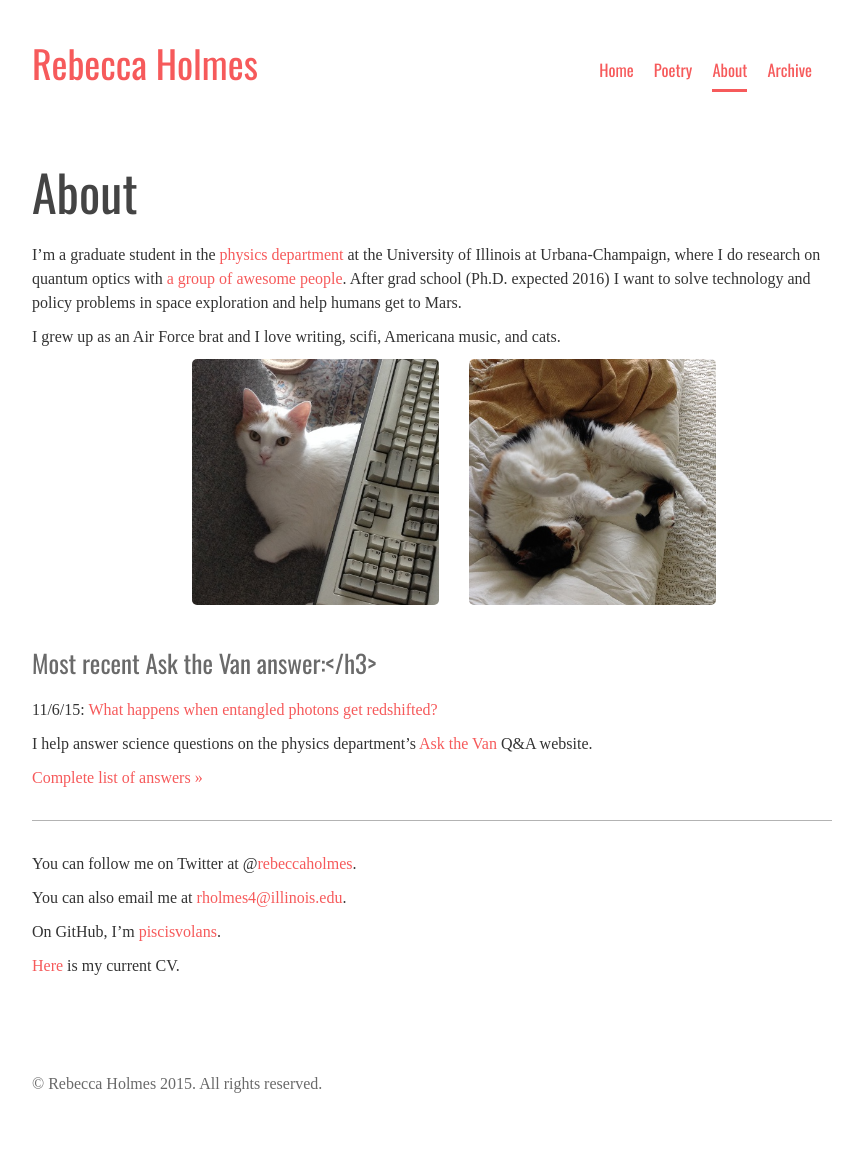
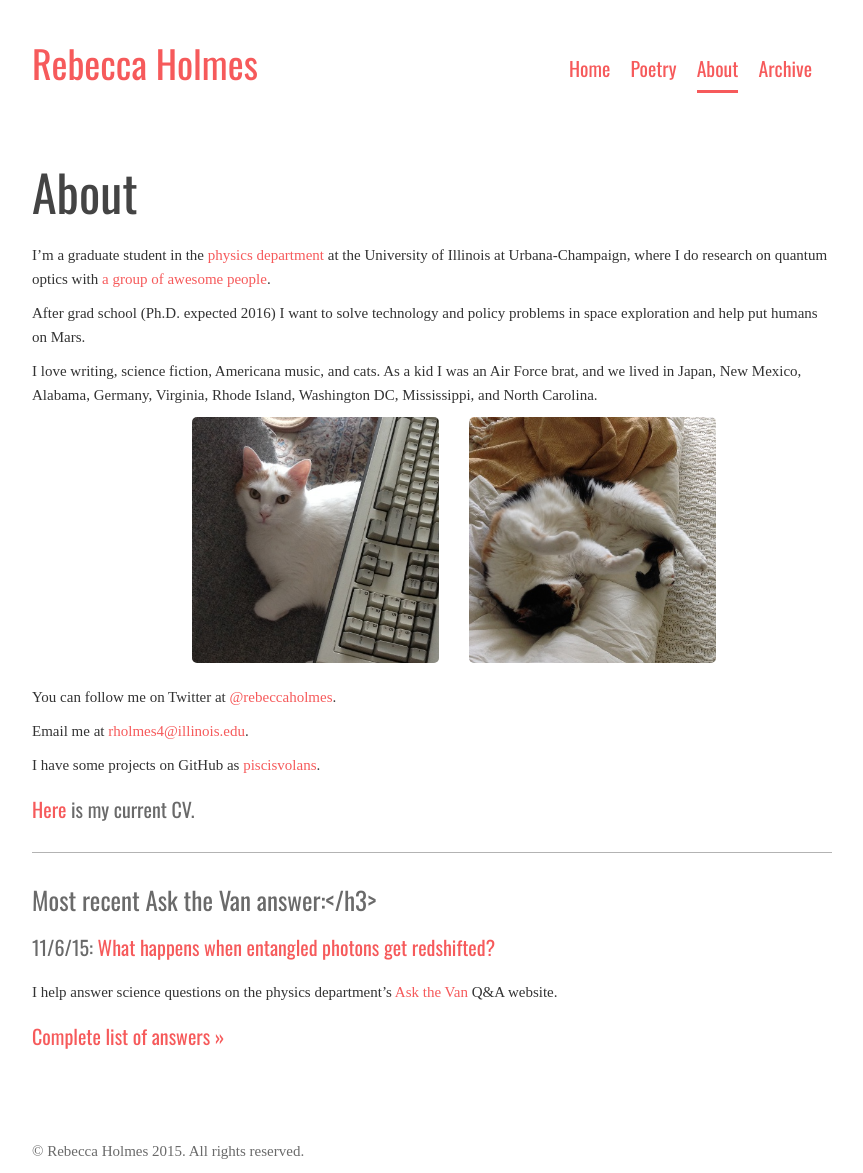
Before and after one commit to piscisvolans/piscisvolans.github.io, a Jekyll site: the page built from about.md, in a window 1280 px wide. Shown: the whole page, without its empty margins (208-1071 px from the left). Built offline with Jekyll 4.4.1, drawn with Linux system fonts in a browser that asks for light colours; nearby versions of some CDN libraries; some web fonts are replaced; Markdown is read by kramdown in place of the engine named in the settings; comment, search, counter and statistics services are not loaded; before the commit the page ends 1106 px from its top, so only the background shows below that.

Commit message:
Finish new layout

```diff
--- a/_layouts/default.html
+++ b/_layouts/default.html
@@ -36,7 +36,7 @@
       </div>
     </div>
 
-	<a class="back-to-top" style="display: inline;" href="#"><i class="glyphicon glyphicon-chevron-up"></i></a>
+	<a class="back-to-top" href="#"><i class="glyphicon glyphicon-chevron-up"></i></a>
 
 	<script type="text/javascript">
 	/* * * CONFIGURATION VARIABLES: EDIT BEFORE PASTING INTO YOUR WEBPAGE * * */
--- a/about.md
+++ b/about.md
@@ -3,9 +3,12 @@ layout: page
 title: "About"
 ---
 
-I'm a graduate student in the [physics department](http://physics.illinois.edu/) at the University of Illinois at Urbana-Champaign, where I do research on quantum optics with [a group of awesome people](http://research.physics.illinois.edu/QI/Photonics/). After grad school (Ph.D. expected 2016) I want to solve technology and policy problems in space exploration and help humans get to Mars.
+I'm a graduate student in the [physics department](http://physics.illinois.edu/) at the University of Illinois at Urbana-Champaign, where I do research on quantum optics with [a group of awesome people](http://research.physics.illinois.edu/QI/Photonics/).
 
-I grew up as an Air Force brat and I love writing, scifi, Americana music, and cats.
+After grad school (Ph.D. expected 2016) I want to solve technology and policy problems in space exploration and help put humans on Mars.
+
+I love writing, science fiction, Americana music, and cats. As a kid I was an Air Force brat, and we lived in Japan, New Mexico, Alabama, Germany, Virginia, Rhode Island, Washington DC, Mississippi, and North Carolina.
+
 <div class="about">
 <div class="container">
 	<div class="row row-centered">
@@ -25,19 +28,20 @@ I grew up as an Air Force brat and I love writing, scifi, Americana music, and c
 </div>
 </div>
 
+You can follow me on Twitter at [@rebeccaholmes](https://twitter.com/rebeccaholmes).
+
+Email me at [rholmes4@illinois.edu](mailto:rholmes4@illinois.edu).
+
+I have some projects on GitHub as [piscisvolans](https://github.com/piscisvolans).
+
+####<a href="{{ site.baseurl }}/public/pdf/webcv_11-15.pdf">Here</a> is my current CV.
+
+<hr>
+
 ###Most recent Ask the Van answer:</h3>
 
-{{ site.data.askthevan.last.date | date: "%-m/%-d/%y"}}: <a href="{{ site.data.askthevan.last.url }}">{{ site.data.askthevan.last.title }}</a>
+####{{ site.data.askthevan.last.date | date: "%-m/%-d/%y"}}: <a href="{{ site.data.askthevan.last.url }}">{{ site.data.askthevan.last.title }}</a>
 
 I help answer science questions on the physics department's [Ask the Van](http://van.physics.illinois.edu/qa/) Q&A website.
 
-<a href="{{ site.baseurl }}/askthevan">Complete list of answers &raquo;</a>
-
-<hr>
-You can follow me on Twitter at @[rebeccaholmes](https://twitter.com/rebeccaholmes).
-
-You can also email me at [rholmes4@illinois.edu](mailto:rholmes4@illinois.edu).
-
-On GitHub, I'm [piscisvolans](https://github.com/piscisvolans).
-
-<a href="{{ site.baseurl }}/public/pdf/webcv_11-15.pdf">Here</a> is my current CV.
+####<a href="{{ site.baseurl }}/askthevan">Complete list of answers &raquo;</a>
--- a/archive.html
+++ b/archive.html
@@ -5,6 +5,6 @@ title: "Archive"
 <h2>Blog posts</h2>
 <ul>
 {% for post in site.posts %}
-<li>{{ post.date | date: '%B %d, %Y' }} &raquo; <a href="{{ post.url }}">{{ post.title }}</a></li>
+<li><h4>{{ post.date | date: '%B %d, %Y' }} &raquo; <a href="{{ post.url }}">{{ post.title }}</a></h4></li>
 {% endfor %}
 </ul>
--- a/public/css/main.css
+++ b/public/css/main.scss
@@ -1,3 +1,20 @@
+---
+---
+
+/* Variables */
+$primary-color: #f65a5b;
+/* $primary-color: #5A5BF6; */
+/* $primary-color: #3E3FAC;*/
+$active-link: darken($primary-color, 20%);
+$body-color: #333;
+$headings-color: #6a6a6a;
+$lighter-headings-color: #999;
+$darker-headings-color: #444;
+$sans-font-stack: Oswald, sans-serif;
+$serif-font-stack: Droid Serif, serif;
+$site-title-font-stack: $sans-font-stack;
+
+
 /*
  * Body resets
  *
@@ -17,10 +34,10 @@ body {
 }
 
 body {
-  font-family: "Droid Serif",serif;
-  font-size: 16px;
+  font-family: $serif-font-stack;
+  font-size: 15px;
   font-weight:normal;
-  color: #333;
+  color: $body-color;
   background-color: #fff;
   text-rendering: optimizeLegibility;
   -webkit-text-size-adjust: 100%;
@@ -33,22 +50,22 @@ body {
 
 /* No `:visited` state is required by default (browsers will use `a`) */
 a {
-  color: #f65a5b;
+  color: $primary-color;
   text-decoration: none;
 }
 
 a:hover {
   text-decoration: underline;
-  color: #e26e6f;
+  color: $active-link;
 }
 
 /* Headings */
 h1, h2, h3, h4, h5, h6 {
   margin-bottom: .5rem;
-  font-family: "Oswald", sans-serif;
+  font-family: $sans-font-stack;
   line-height: 1.25;
   font-weight:normal;
-  color: #6a6a6a;
+  color: $headings-color;
 }
 h1 {
   font-size: 2.5rem;
@@ -106,7 +123,7 @@ hr {
 .footer {
   padding-top:30px;
   clear:both;
-  color: #6a6a6a;
+  color: $headings-color;
 }
 
 /* Code */
@@ -178,10 +195,10 @@ pre code {
 
 /* Poem formatting */
 pre.poem {
-  font-family: "Droid Serif",serif;
+  font-family: $serif-font-stack;
   font-size: 15px;
   font-weight:300;
-  color: #333;
+  color: $body-color;
   white-space: pre-wrap;
   word-break: keep-all;
   word-wrap: normal;
@@ -194,6 +211,7 @@ pre.poem {
 }
 
 p.date {
+  font-family: $sans-font-stack;
   font-size: 12px;
   padding-top: 20px;
   padding-bottom:70px;
@@ -296,13 +314,13 @@ tbody tr:nth-child(odd) th {
 .masthead-title {
   margin-top: 0;
   margin-bottom: 0;
-  color: #f65a5b;
+  color: $primary-color;
   clear:none;
 }
 
 .site-title {
   float:left;
-  font-family:'Oswald', sans-serif;
+  font-family: $site-title-font-stack;
   font-size:1.9rem;
   font-weight:normal;
   margin-top:1rem;
@@ -339,24 +357,24 @@ tbody tr:nth-child(odd) th {
 }
 
 .masthead-title a {
-  color: #f65a5b;
+  color: $primary-color;
   padding-bottom:7px;
 }
 
 .masthead-title a:hover {
   text-decoration:none;
-  border-bottom: 3px solid #f65a5b;
+  border-bottom: 3px solid $primary-color;
 }
 
 .masthead-title small {
-  font-size: 75%;
-  font-weight: 400;
-  color: #f65a5b;
+  font-size: 90%;
+  font-weight: normal;
+  color: $primary-color;
   letter-spacing: 0;
 }
 
 .masthead-title .active {
-  border-bottom: 3px solid #f65a5b;
+  border-bottom: 3px solid $primary-color;
 }
 
 
@@ -377,7 +395,7 @@ tbody tr:nth-child(odd) th {
 .page-title,
 .post-title,
 .post-title a {
-  color: #444;
+  color: $darker-headings-color;
 }
 .page-title,
 .post-title {
@@ -398,15 +416,15 @@ tbody tr:nth-child(odd) th {
 .post-date {
   display: block;
   margin-top: -.5rem;
-  color: #9a9a9a;
-  font-family: "Oswald", sans-serif;
+  color: $lighter-headings-color;
+  font-family: $sans-font-stack;
   size: 18px;
 }
 
 .post-comments {
   margin-bottom: 1rem;
   display:block;
-  font-family: "Oswald", sans-serif;
+  font-family: $sans-font-stack;
   size: 18px;
 }
 
@@ -424,10 +442,10 @@ tbody tr:nth-child(odd) th {
 }
 .related-posts li small {
   font-size: 75%;
-  color: #999;
+  color: $lighter-headings-color;
 }
 .related-posts li a:hover {
-  color: #f65a5b;
+  color: $active-link;
   text-decoration: none;
 }
 .related-posts li a:hover small {
```
Also changed, not shown: other parts of _layouts/default.html (+1 -1 lines), _posts/2014-08-08-the-science-of-scientific-writing.md (+2 -4 lines). Lines whose indentation alone changed are shown as unchanged.
